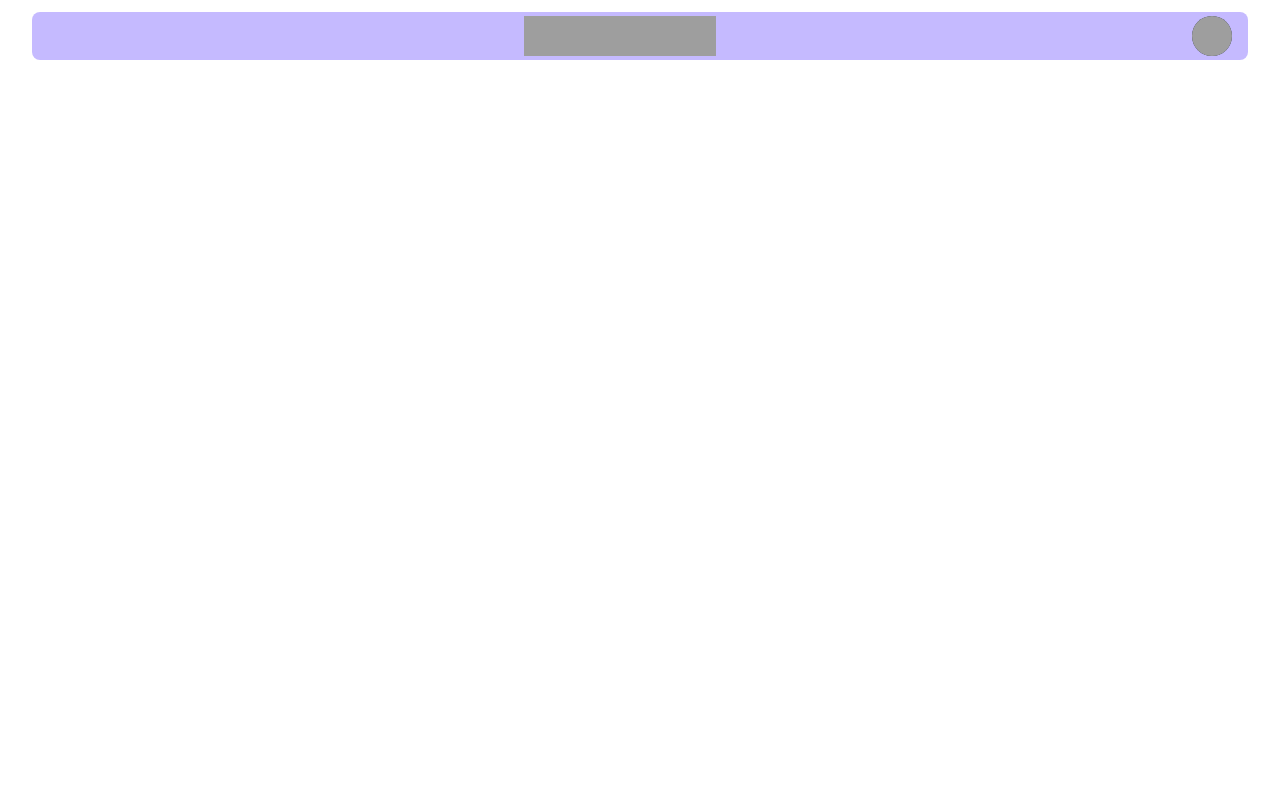
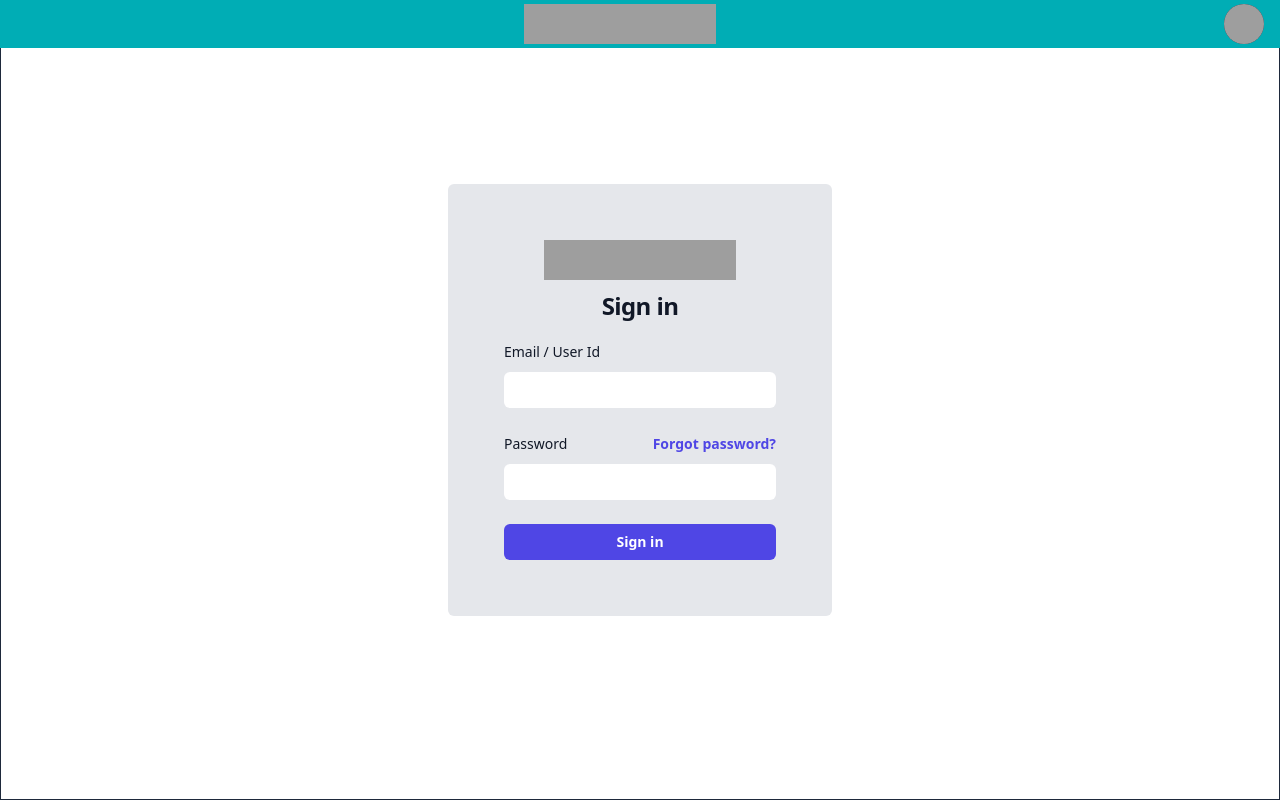
Before and after one commit to riyasasraf/HRMS, a React (Vite) app in the folder Frontend/: page / in a window 1280 px wide. Built offline with nearby package versions, Linux system fonts and the light colour scheme; grey boxes are pictures that could not be loaded; what tailwind-hamburgers would draw is missing.

Commit message:
Added Signin card and side bar

```diff
--- a/Frontend/src/components/Navbar/Navbar.jsx
+++ b/Frontend/src/components/Navbar/Navbar.jsx
@@ -1,18 +1,18 @@
-import React from 'react'
-import { useState } from 'react';
-import Profile from './Profile';
-import Logo from './Logo';
+import React, { useState } from "react";
+import Profile from "./Profile";
+import Logo from "./Logo";
 
-const Navbar = () => {
-    const [isActive, setActive] = useState(false);
-    console.log(isActive);
-    const handleToggle = () => {
-      setActive ( !isActive);
-    }
+const Navbar = ({ toggleSidebar }) => {
+  const [isActive, setActive] = useState(false);
+
+  const handleToggle = () => {
+    setActive(!isActive);
+    toggleSidebar(); // Call the function to toggle the sidebar
+  };
 
   return (
-    <div className="flex items-center justify-center fixed mt-3 w-screen">
-      <div className="w-[95%] h-12 py-2 px-4 bg-[#c5baff] rounded-lg flex items-center justify-between ">
+    <div className="flex items-center justify-center fixed  w-screen">
+      <div className="w-screen h-12 py-2 px-4 bg-[#00ADB5]  flex items-center justify-between">
         <div
           className={`tham tham-e-squeeze tham-w-6 ${
             isActive ? "tham-active" : ""
@@ -23,11 +23,12 @@ const Navbar = () => {
             <div className="tham-inner" />
           </div>
         </div>
+
         <Logo />
         <Profile />
       </div>
     </div>
   );
-}
+};
 
-export default Navbar
+export default Navbar;
--- /dev/null
+++ b/Frontend/src/components/SideBar.jsx
@@ -0,0 +1,136 @@
+import React, { useState } from "react";
+
+const SideBar = ({ isSidebarVisible }) => {
+  const [openDropdowns, setOpenDropdowns] = useState({});
+
+  // Data structure for menus
+  const menuItems = [
+    {
+      name: "Dashboard",
+      icon: (
+        <svg
+          className="w-5 h-5 text-gray-500 transition duration-75 dark:text-gray-400 group-hover:text-gray-900 dark:group-hover:text-white"
+          aria-hidden="true"
+          xmlns="http://www.w3.org/2000/svg"
+          fill="currentColor"
+          viewBox="0 0 24 24"
+        >
+          <path d="M3 13h8V3H3v10zm10 8h8v-6h-8v6zm-10 0h8v-4H3v4zm10-8h8V3h-8v10z" />
+        </svg>
+      ),
+      subMenu: [],
+    },
+    {
+      name: "Human Resource",
+      icon: (
+        <svg
+          className="w-5 h-5 text-gray-500 transition duration-75 dark:text-gray-400 group-hover:text-gray-900 dark:group-hover:text-white"
+          aria-hidden="true"
+          xmlns="http://www.w3.org/2000/svg"
+          fill="currentColor"
+          viewBox="0 0 24 24"
+        >
+          <path d="M13 2v10h9l-9 9V11H3l9-9z" />
+        </svg>
+      ),
+      subMenu: ["Hiring Process"],
+    },
+    {
+      name: "Sign Out",
+      icon: (
+        <svg
+          className="w-5 h-5 text-gray-500 transition duration-75 dark:text-gray-400 group-hover:text-gray-900 dark:group-hover:text-white"
+          aria-hidden="true"
+          xmlns="http://www.w3.org/2000/svg"
+          fill="currentColor"
+          viewBox="0 0 24 24"
+        >
+          <path d="M13 2v10h9l-9 9V11H3l9-9z" />
+        </svg>
+      ),
+      subMenu: [],
+    },
+  ];
+
+  // Toggle dropdown visibility
+  const toggleDropdown = (index) => {
+    setOpenDropdowns((prev) => ({
+      ...prev,
+      [index]: !prev[index],
+    }));
+  };
+
+  return (
+    <aside
+      id="default-sidebar"
+      className={`fixed top-0 left-0 z-40 w-64 h-screen mt-12 transition-transform ${
+        isSidebarVisible ? "translate-x-0" : "-translate-x-full"
+      } bg-gray-50 dark:bg-gray-800`}
+      aria-label="Sidebar"
+    >
+      <div className="h-full mb-4 px-3 py-4 overflow-y-auto rounded-r-lg bg-gray-50 dark:bg-gray-800">
+        <ul className="space-y-2 font-medium">
+          {menuItems.map((menu, index) => (
+            <li key={index}>
+              {menu.subMenu.length > 0 ? (
+                <>
+                  <button
+                    onClick={() => toggleDropdown(index)}
+                    type="button"
+                    className="flex items-center w-full p-2 text-base text-gray-900 transition duration-75 rounded-lg group hover:bg-gray-100 dark:text-white dark:hover:bg-gray-700"
+                  >
+                    {menu.icon}
+                    <span className="flex-1 ms-3 text-left rtl:text-right whitespace-nowrap">
+                      {menu.name}
+                    </span>
+                    <svg
+                      className="w-3 h-3"
+                      aria-hidden="true"
+                      xmlns="http://www.w3.org/2000/svg"
+                      fill="none"
+                      viewBox="0 0 10 6"
+                    >
+                      <path
+                        stroke="currentColor"
+                        strokeLinecap="round"
+                        strokeLinejoin="round"
+                        strokeWidth="2"
+                        d="m1 1 4 4 4-4"
+                      />
+                    </svg>
+                  </button>
+                  <ul
+                    className={`${
+                      openDropdowns[index] ? "block" : "hidden"
+                    } py-2 space-y-2`}
+                  >
+                    {menu.subMenu.map((item, subIndex) => (
+                      <li key={subIndex}>
+                        <a
+                          href="#"
+                          className="flex items-center w-full p-2 text-gray-900 transition duration-75 rounded-lg pl-11 group hover:bg-gray-100 dark:text-white dark:hover:bg-gray-700"
+                        >
+                          {item}
+                        </a>
+                      </li>
+                    ))}
+                  </ul>
+                </>
+              ) : (
+                <a
+                  href="#"
+                  className="flex items-center p-2 text-gray-900 rounded-lg dark:text-white hover:bg-gray-100 dark:hover:bg-gray-700 group"
+                >
+                  {menu.icon}
+                  <span className="ms-3">{menu.name}</span>
+                </a>
+              )}
+            </li>
+          ))}
+        </ul>
+      </div>
+    </aside>
+  );
+};
+
+export default SideBar;
--- /dev/null
+++ b/Frontend/src/components/Signin.jsx
@@ -0,0 +1,83 @@
+import React from 'react'
+import Logo from './Navbar/Logo'
+const Signin = () => {
+  return (
+    <>
+      <div className="flex min-h-screen flex-1 flex-col  justify-center py-12 lg:px-5 border-[1px]  border-slate-800">
+        <div className=" sm:mx-auto sm:w-full sm:max-w-sm p-14  bg-gray-200 rounded-md">
+          <div className="sm:mx-auto sm:w-full sm:max-w-sm ">
+            <div className="flex items-center justify-center">
+              <Logo />
+            </div>
+            <h2 className="mt-2 text-center text-2xl/9 font-bold tracking-tight text-gray-900">
+              Sign in
+            </h2>
+          </div>
+
+          <div className="mt-4 sm:mx-auto sm:w-full sm:max-w-sm">
+            <form action="#" method="POST" className="space-y-6">
+              <div>
+                <label
+                  htmlFor="email"
+                  className="block text-sm/6 font-medium text-gray-900"
+                >
+                  Email / User Id
+                </label>
+                <div className="mt-2">
+                  <input
+                    id="LoginId"
+                    name="LoginId"
+                    type="text"
+                    required
+                    autoComplete="LoginId"
+                    className="block w-full rounded-md bg-white px-3 py-1.5 text-base text-gray-900 outline-1 -outline-offset-1 outline-gray-300 placeholder:text-gray-400 focus:outline-2 focus:-outline-offset-2 focus:outline-indigo-600 sm:text-sm/6"
+                  />
+                </div>
+              </div>
+
+              <div>
+                <div className="flex items-center justify-between">
+                  <label
+                    htmlFor="password"
+                    className="block text-sm/6 font-medium text-gray-900"
+                  >
+                    Password
+                  </label>
+                  <div className="text-sm">
+                    <a
+                      href="#"
+                      className="font-semibold text-indigo-600 hover:text-indigo-500"
+                    >
+                      Forgot password?
+                    </a>
+                  </div>
+                </div>
+                <div className="mt-2">
+                  <input
+                    id="password"
+                    name="password"
+                    type="password"
+                    required
+                    autoComplete="current-password"
+                    className="block w-full rounded-md bg-white px-3 py-1.5 text-base text-gray-900 outline-1 -outline-offset-1 outline-gray-300 placeholder:text-gray-400 focus:outline-2 focus:-outline-offset-2 focus:outline-indigo-600 sm:text-sm/6"
+                  />
+                </div>
+              </div>
+
+              <div>
+                <button
+                  type="submit"
+                  className="flex w-full justify-center rounded-md bg-indigo-600 px-3 py-1.5 text-sm/6 font-semibold text-white shadow-xs hover:bg-indigo-500 focus-visible:outline-2 focus-visible:outline-offset-2 focus-visible:outline-indigo-600"
+                >
+                  Sign in
+                </button>
+              </div>
+            </form>
+          </div>
+        </div>
+      </div>
+    </>
+  );
+}
+
+export default Signin
--- a/Frontend/src/pages/Homepage.jsx
+++ b/Frontend/src/pages/Homepage.jsx
@@ -1,14 +1,23 @@
-import React, { useState } from 'react'
-import Navbar from '../components/Navbar/Navbar';
+import React, { useState } from "react";
+import Navbar from "../components/Navbar/Navbar";
+import SideBar from "../components/SideBar";
+import Signin from "../components/Signin";
 
 const Homepage = () => {
+  const [isSidebarVisible, setSidebarVisible] = useState(false);
+
+  // Function to toggle the sidebar
+  const toggleSidebar = () => {
+    setSidebarVisible((prevState) => !prevState);
+  };
 
   return (
-    <div>
-
-      <Navbar />
+    <div className="relative">
+      <Navbar toggleSidebar={toggleSidebar} />
+      <SideBar isSidebarVisible={isSidebarVisible} />
+      <Signin/>
     </div>
   );
-}
+};
 
-export default Homepage
+export default Homepage;
```
